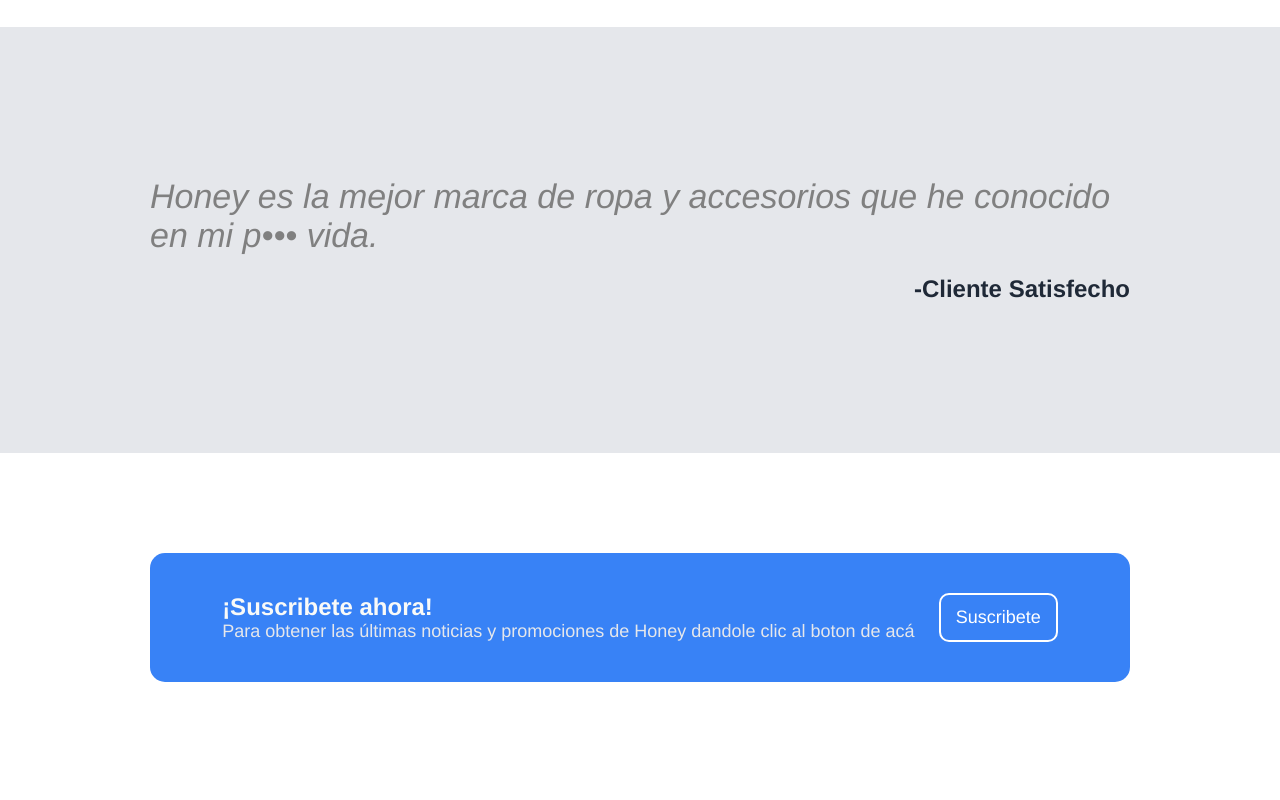
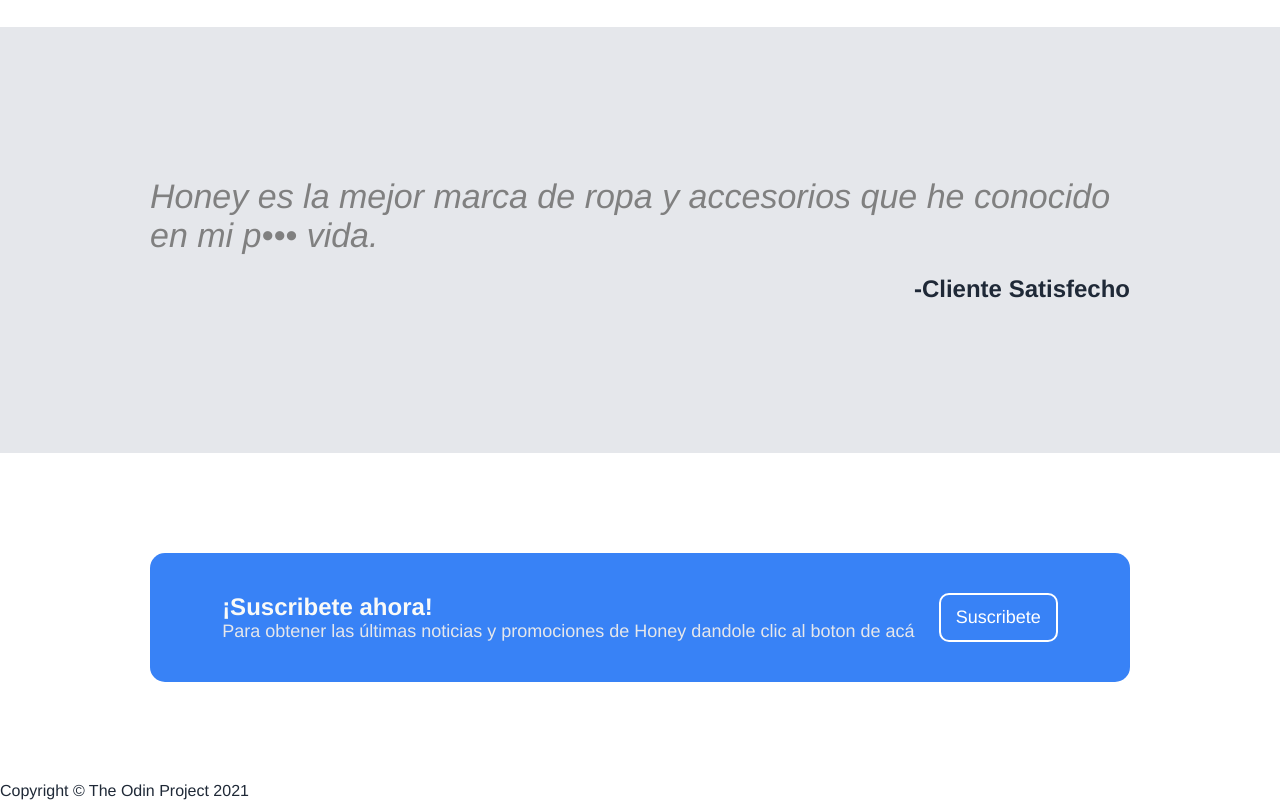
Before and after one commit to mauriciodaiki/Landing-Page-1, a plain HTML site: page index.html in a window 1280 px wide. Shown: the part 801-1601 px from the top of the page. Drawn offline with Linux system fonts and the light colour scheme.

Commit message:
Set up footer html

```diff
--- a/index.html
+++ b/index.html
@@ -73,5 +73,8 @@
             </button>
         </div>
     </div>
+    <div class="footer">
+        <span>Copyright &copy; The Odin Project 2021</span>
+    </div>
 </body>
 </html>
```
